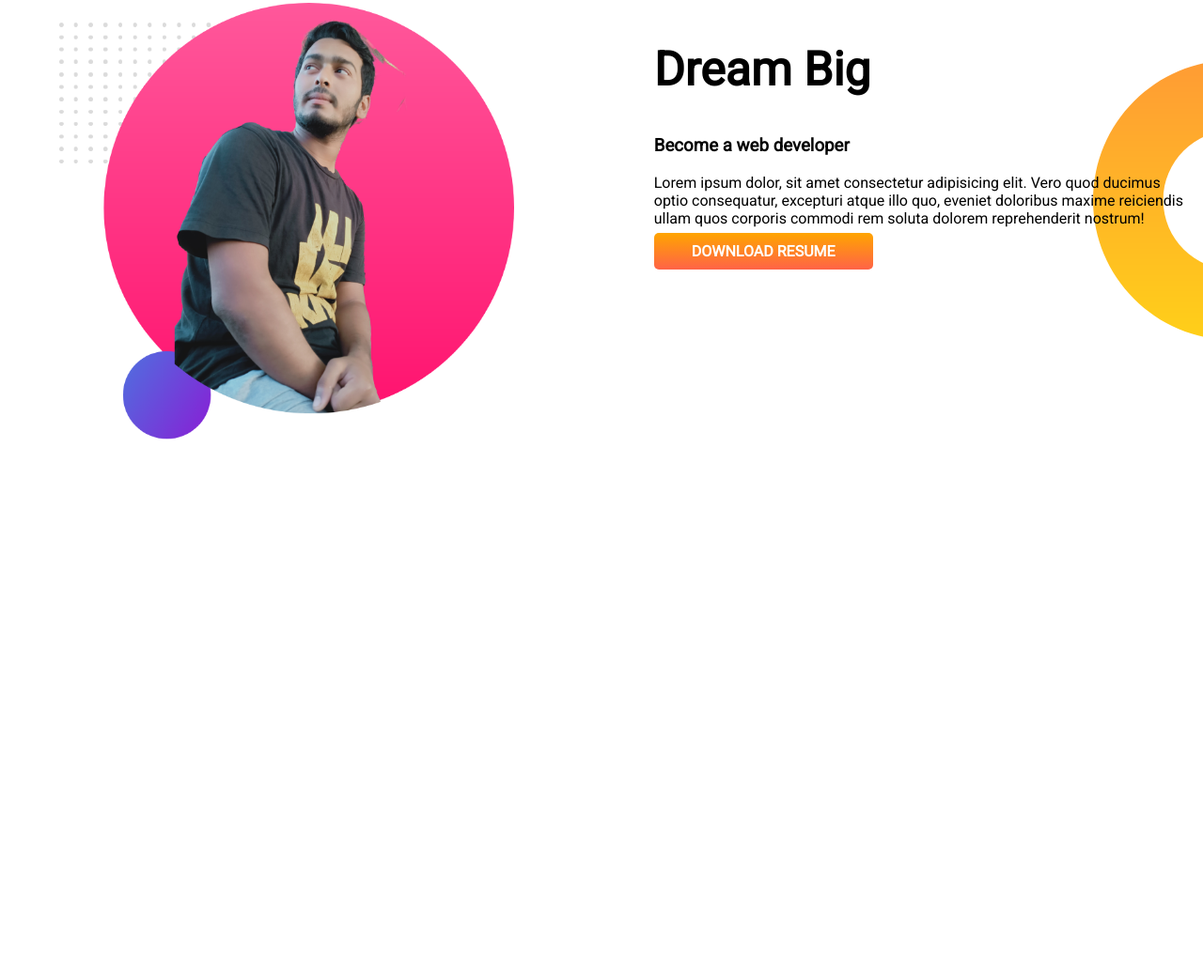
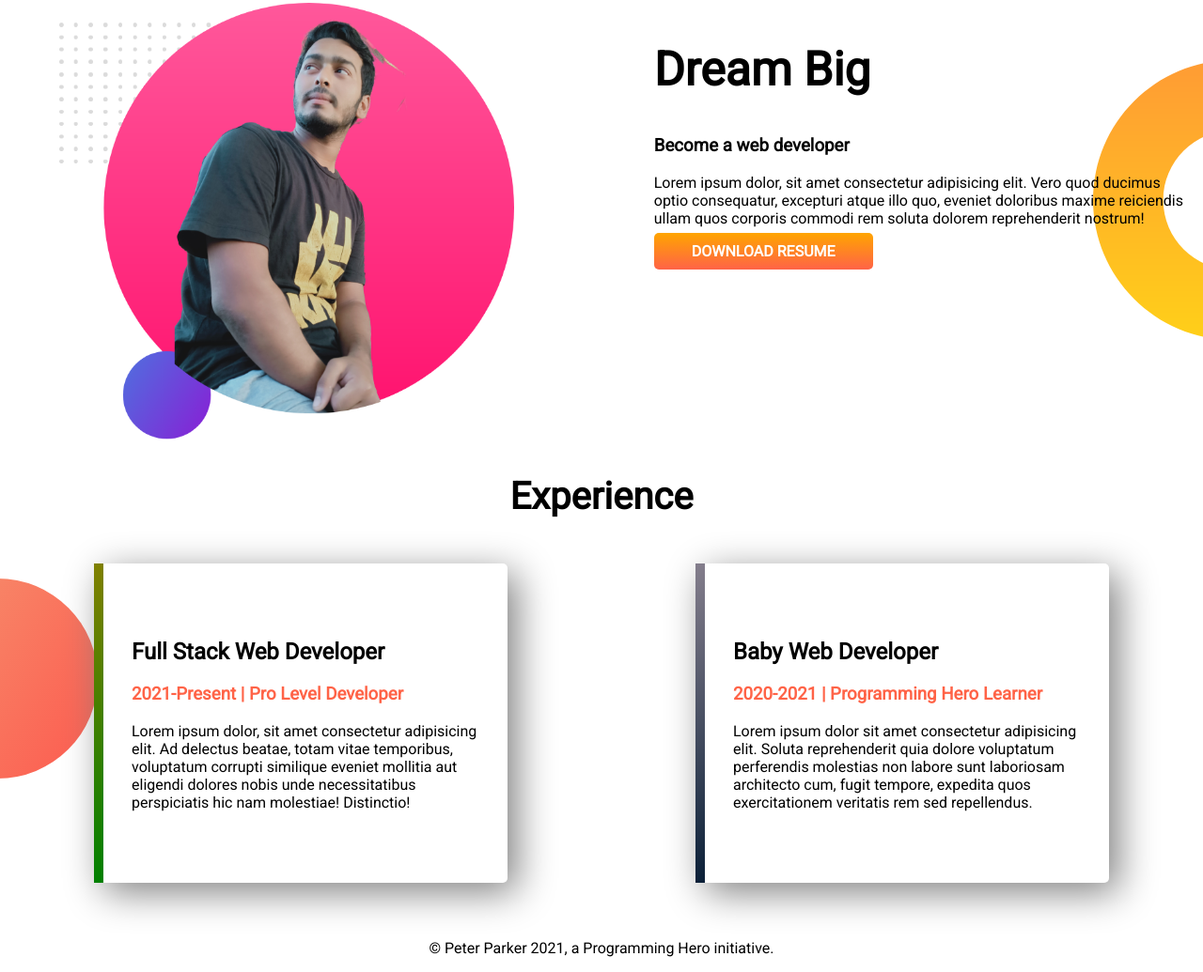
Before and after one commit to nafisfuadmim/practice-portfolio, a plain HTML site: page index.html in a window 1280 px wide. Shown: the part 537-1572 px from the top of the page at 94% size. Before the commit the page ends 1009 px from the top, so only its background shows below. Drawn offline with Linux system fonts and the light colour scheme; a web font is replaced by a local one.

Commit message:
all complete

```diff
--- a/index.html
+++ b/index.html
@@ -14,7 +14,7 @@
     <section class="top-section">
         <div class="half-width">
             <h1>Welcome To</h1>
-            <h1><span class="name-color">NaFis Fuad Mim World</span></h1>
+            <h1><span class="">NaFis Fuad Mim World</span></h1>
             <h3>World Class Professional Programmer</h3>
             <p>Lorem ipsum dolor sit amet consectetur adipisicing elit. Totam, quas. Velit laudantium veritatis, porro voluptate dolorum distinctio. Quae voluptatibus nostrum, earum excepturi, ipsum soluta recusandae ducimus facere dolore, debitis consequatur!</p>
             <a class="btn" target="_blank" href="https://www.linkedin.com/in/nafisnfm/">HIRE ME</a>
@@ -34,6 +34,23 @@
             <a class="btn" target="_blank" href="https://www.linkedin.com/in/nafisnfm/">DOWNLOAD RESUME</a>
         </div>
     </section>
-
+    <section class="experience-section">
+        <h1>Experience</h1>
+        <div class="flexible-section">
+            <div id="stack-dev-border" class="half-width developer-section">
+                <h2>Full Stack Web Developer</h2>
+                <h3><span class="name-color">2021-Present | Pro Level Developer</span></h3>
+                <p>Lorem ipsum dolor, sit amet consectetur adipisicing elit. Ad delectus beatae, totam vitae temporibus, voluptatum corrupti similique eveniet mollitia aut eligendi dolores nobis unde necessitatibus perspiciatis hic nam molestiae! Distinctio!</p>
+            </div>
+            <div id="baby-web-border" class="half-width developer-section">
+                <h2>Baby Web Developer</h2>
+                <h3><span class="name-color">2020-2021 | Programming Hero Learner</span></h3>
+                <p>Lorem ipsum dolor sit amet consectetur adipisicing elit. Soluta reprehenderit quia dolore voluptatum perferendis molestias non labore sunt laboriosam architecto cum, fugit tempore, expedita quos exercitationem veritatis rem sed repellendus.</p>
+            </div>
+        </div>
+    </section>
+    <footer>
+        <p>© Peter Parker 2021, a Programming Hero initiative.</p>
+    </footer>
 </body>
 </html>
--- a/style.css
+++ b/style.css
@@ -5,6 +5,10 @@ body {
 }
 .half-width h1 {
     font-size: 50px;
+}
+.experience-section h1 {
+    text-align: center;
+    font-size: 40px;
 }
 .name-color {
     color: tomato;
@@ -31,6 +35,14 @@ body {
     padding-right: 15px;
     padding-top: 50px;
 }
+.experience-section {
+    background-image: url(images/exp-bg.png);
+    background-repeat: no-repeat;
+    background-position: left;
+}
+.flexible-section {
+    display: flex;
+}
 .half-width {
     width: 50%;
     padding-left: 5%;
@@ -38,3 +50,26 @@ body {
 .half-width img {
     width: 85%;
 }
+.developer-section {
+    box-shadow: 10px 10px 40px gray;
+    padding: 30px;
+    margin-left: 100px;
+    margin-right: 100px;
+    margin-top: 15px;
+    padding: 60px 30px;
+    border-radius: 5px;
+}
+#stack-dev-border {
+    border-left: 10px solid;
+    border-image: linear-gradient(olive,green);
+    border-image-slice: 1;
+}
+#baby-web-border {
+    border-left: 10px solid;
+    border-image: linear-gradient(#847e8c,#0b2038);
+    border-image-slice: 1;
+}
+footer p {
+    text-align: center;
+    margin-top: 60px;
+}
```
Also changed, not shown: images/jhankar.png (deleted), images/jhankar2.png (deleted), images/nafis.png (deleted).
